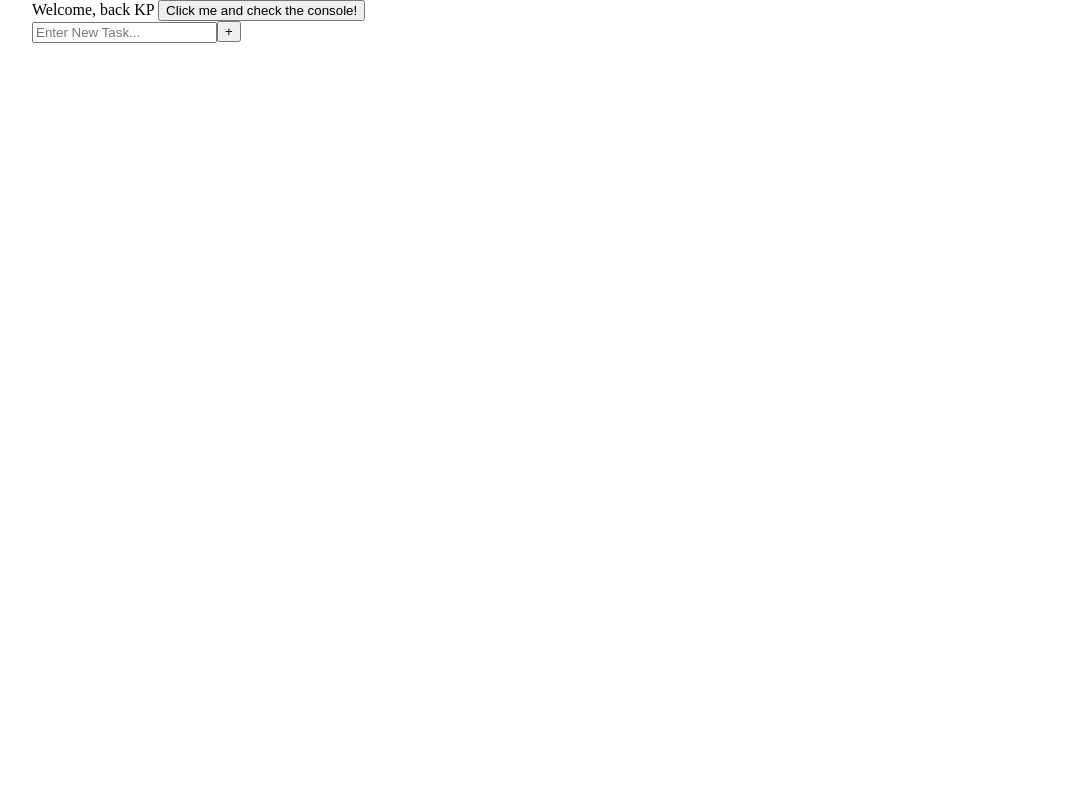
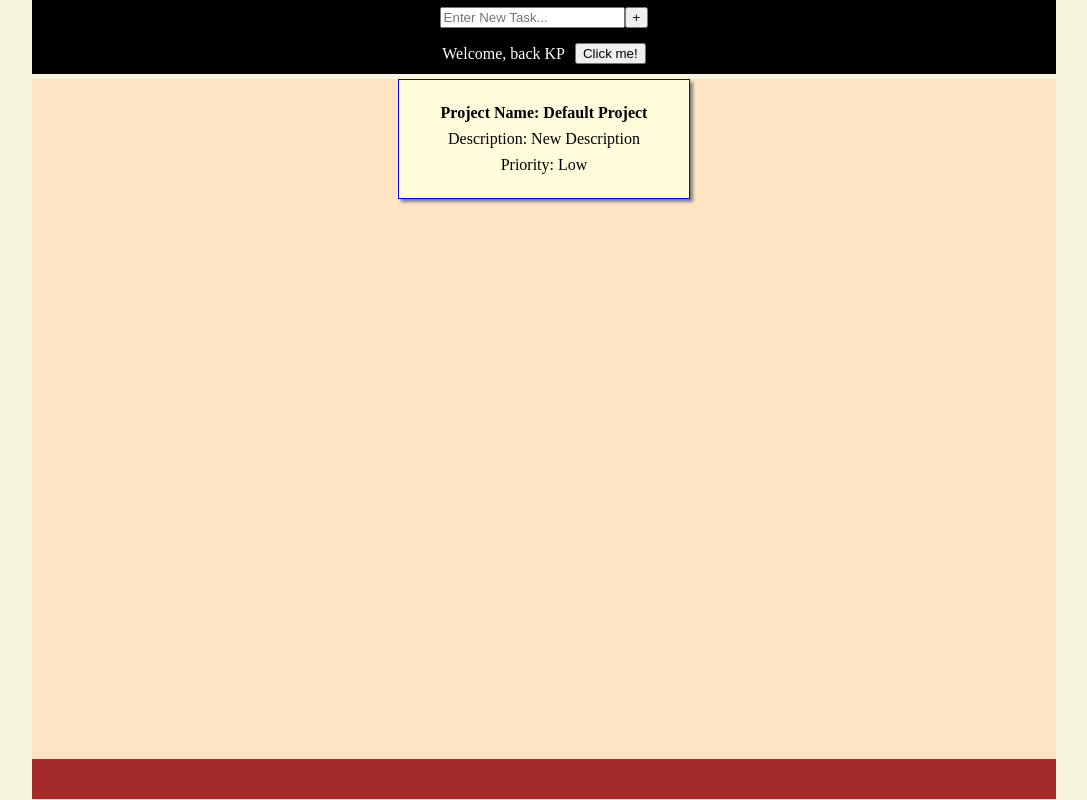
Before and after one commit to KPInc425/odin-tasks, a website built with webpack: page src/index.html in a window 1280 px wide. Shown: the whole page, without its empty margins (96-1183 px from the left). Built offline with nearby package versions, Linux system fonts and the light colour scheme.

Commit message:
Implement displayProjects function and update styles

```diff
--- a/src/createProject.js
+++ b/src/createProject.js
@@ -12,7 +12,7 @@ function createProject(projectTitle, projectDescription, projectPriority) {
 
     const addTaskToProject = (newTask) => {
         projectTaskArray.push(newTask);
-        console.log(projectTaskArray);
+        // console.log(projectTaskArray);
     }
 
     // const removeTaskFromProject = (taskName) => {
@@ -21,7 +21,7 @@ function createProject(projectTitle, projectDescription, projectPriority) {
 
     return {
         projectTitle,
-        projectTitle,
+        projectDescription,
         projectPriority,
         addTaskToProject,
     };
--- a/src/displayCreateSimpleTask.js
+++ b/src/displayCreateSimpleTask.js
@@ -5,7 +5,7 @@ const displayCreateSimpleTask = () => {
     // Create Wrapper container
     const newTaskContainer = document.createElement('div');
     newTaskContainer.id = 'simpleNewTaskContainer';
-    newTaskContainer.classList.add('flex');
+    // newTaskContainer.classList.add('flex');
 
     // Create Input for new task
     const inputNewTask = document.createElement('input');
--- /dev/null
+++ b/src/displayProjectLibrary.js
@@ -0,0 +1,27 @@
+function displayProjectLibrary(projectLibrary, displayContainer) {
+
+    function createProjectCard(title, description, priority) {
+        const projectCard = document.createElement('div');
+        projectCard.classList.add('projectCard');
+        const projectTitle = document.createElement('h2');
+        projectTitle.textContent = `Project Name: ${title}`;
+        const projectDescription = document.createElement('p');
+        projectDescription.textContent = `Description: ${description}`;
+        const projectPriority = document.createElement('p'); //Maybe replace this is color coded img
+        projectPriority.innerText = `Priority: ${priority}`;
+
+        projectCard.appendChild(projectTitle);
+        projectCard.appendChild(projectDescription);
+        projectCard.appendChild(projectPriority);
+
+        displayContainer.appendChild(projectCard);
+    };
+
+    projectLibrary.forEach(project => {
+        console.log(project);
+        createProjectCard(project.projectTitle, project.projectDescription, project.projectPriority);
+
+    });
+};
+
+export default displayProjectLibrary;
--- a/src/index.js
+++ b/src/index.js
@@ -3,6 +3,7 @@ import greeting from './greeting';
 import createTask from './createTask';
 import displayCreateSimpleTask from './displayCreateSimpleTask';
 import createProject from './createProject';
+import displayProjectLibrary from './displayProjectLibrary';
 import './reset.css';
 import './style.css';
 
@@ -10,41 +11,56 @@ import './style.css';
 // const app = (() => {
 
     let projectArray = [];
+    projectArray.push(createProject('Default Project'));
+    console.log(projectArray);
 
+    // get main container Ref's
+    const headerContainer = document.querySelector('header');
+    const mainContainer = document.querySelector('main');
+    const footerContainer = document.querySelector('footer');
 
+    headerContainer.appendChild(displayCreateSimpleTask());
+    displayProjectLibrary(projectArray, mainContainer);
 
+    // Testing
     function component() {
         const element = document.createElement('div');
+        const p = document.createElement('p');
         const btn = document.createElement('button');
 
         // Lodash, now imported by this script
-        element.textContent = greeting('KP');
+        p.textContent = greeting('KP');
 
-        btn.innerText = 'Click me and check the console!';
+        btn.innerText = 'Click me!';
         btn.addEventListener('click', () => {
-            let newTask = createTask();
-            let newProject = createProject();
-            newProject.addTaskToProject(newTask);
-            console.log(newProject);
+            console.log('You Clicked it!');
         })
         // btn.onclick = printMe;
 
+        element.appendChild(p);
         element.appendChild(btn);
 
         return element;
     }
-    document.body.appendChild(component());
-    document.body.appendChild(displayCreateSimpleTask());
+    headerContainer.appendChild(component());
+    // Testing
+
+
 
     function newTaskEventListener() {
+        // Get Refs to input textbox and btn
         const btnNewTask = document.querySelector('.btnNewTask');
+        const inputNewTask = document.getElementById('simpleNewTaskInput');
+        // console.log(inputNewTask)
         btnNewTask.addEventListener('click', () => {
-            let newTask = createTask();
-            let newProject = createProject();
-            newProject.addTaskToProject(newTask);
+            let newTask = createTask(inputNewTask.value);
+            // let newProject = createProject();
+            // newProject.addTaskToProject(newTask);
             // console.log(newProject);
-            projectArray.push(newProject);
-            console.log(projectArray)
+
+            // Add Task to default project
+            projectArray[0].addTaskToProject(newTask);
+            // console.log(projectArray)
         })
     }
 
--- a/src/style.css
+++ b/src/style.css
@@ -1,4 +1,58 @@
+html {
+    background-color: beige;
+}
 body {
     max-width: 80%;
     margin: auto;
 }
+
+header {
+    background-color: black;
+    /* height: 10vh; */
+}
+
+/* Testing */
+header > div:nth-child(2){
+    display: flex;
+    justify-content: center;
+    align-items: center;
+    color: white;
+    margin: 5px;
+    padding: 5px;
+}
+
+header > div:nth-child(2) > button,
+header > div:nth-child(2) > p {
+    margin: 5px;
+}
+/* Testing */
+
+main {
+    background-color: bisque;
+    height: 85vh;
+}
+
+footer {
+    background-color: brown;
+    height: 5vh;
+}
+
+#simpleNewTaskContainer {
+    display: flex;
+    padding-top: 7px;
+    justify-content: center;
+}
+
+.projectCard {
+    border: 1px solid blue;
+    background-color: rgb(255, 252, 220);
+    text-align: center;
+    margin: auto;
+    width: 250px;
+    padding: 20px;
+    box-shadow: 3px 3px 3px grey;
+}
+
+.projectCard > * {
+    padding: 5px;
+}
```
